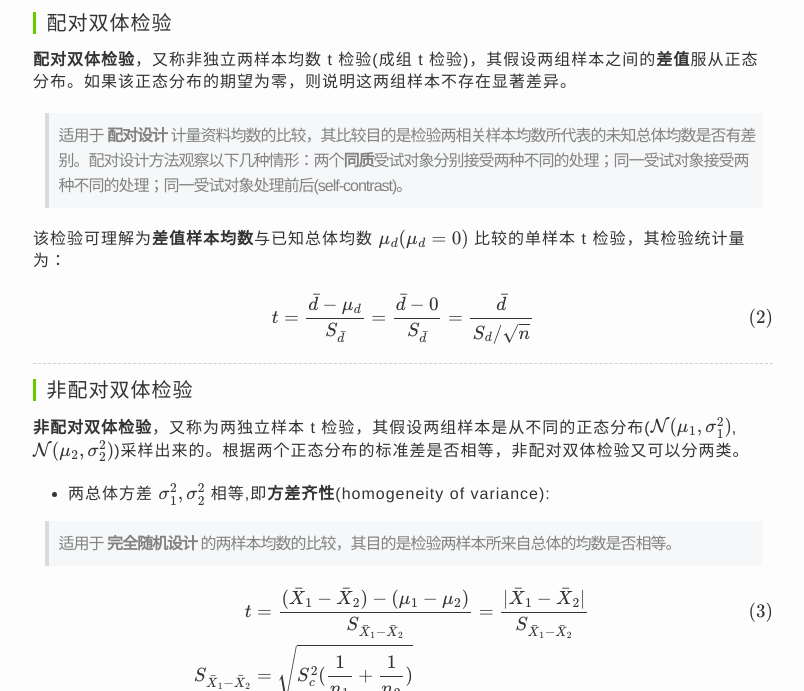
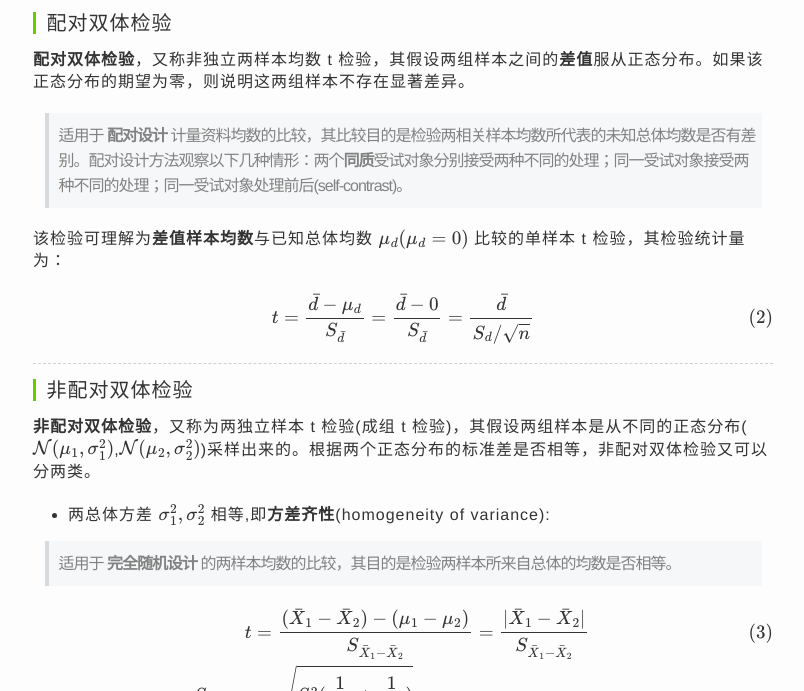
Before and after one commit to charleshm/charleshm.github.io, a Jekyll site: the page built from _posts/2016-03-23-Hypothesis-Testing.md, in a window 1280 px wide and 900 px high, scrolled down 2943 px, cut to the strip 209-900 px from the top of the window. Shown: the whole strip, without its empty margins (237-1041 px from the left). Built offline with Jekyll 4.4.1, drawn with Linux system fonts in a browser that asks for light colours; some web fonts are replaced; formulas are drawn with MathJax 3; comment, search, counter and statistics services are not loaded; part of the change alters nothing that is shown.

```diff
--- a/_posts/2016-03-23-Hypothesis-Testing.md
+++ b/_posts/2016-03-23-Hypothesis-Testing.md
@@ -73,7 +73,7 @@ $$t = \frac{\bar{X}-\mu_0}{S/\sqrt{n}} \tag{1}$$
 ----------
 
 #### 配对双体检验
-**配对双体检验**，又称非独立两样本均数 t 检验(成组 t 检验)，其假设两组样本之间的**差值**服从正态分布。如果该正态分布的期望为零，则说明这两组样本不存在显著差异。
+**配对双体检验**，又称非独立两样本均数 t 检验，其假设两组样本之间的**差值**服从正态分布。如果该正态分布的期望为零，则说明这两组样本不存在显著差异。
 
 > 适用于 **配对设计** 计量资料均数的比较，其比较目的是检验两相关样本均数所代表的未知总体均数是否有差别。配对设计方法观察以下几种情形：两个**同质**受试对象分别接受两种不同的处理；同一受试对象接受两种不同的处理；同一受试对象处理前后(self-contrast)。
 
@@ -84,7 +84,7 @@ $$t = \frac{\bar{d}-\mu_d}{S_{\bar{d}}}=\frac{\bar{d}-0}{S_{\bar{d}}}=\frac{\bar
 ----------
 
 #### 非配对双体检验
-**非配对双体检验**，又称为两独立样本 t 检验，其假设两组样本是从不同的正态分布($\mathcal{N}(\mu_1,\sigma_1^2)$,$\mathcal{N}(\mu_2,\sigma_2^2)$)采样出来的。根据两个正态分布的标准差是否相等，非配对双体检验又可以分两类。
+**非配对双体检验**，又称为两独立样本 t 检验(成组 t 检验)，其假设两组样本是从不同的正态分布($\mathcal{N}(\mu_1,\sigma_1^2)$,$\mathcal{N}(\mu_2,\sigma_2^2)$)采样出来的。根据两个正态分布的标准差是否相等，非配对双体检验又可以分两类。
 
  - 两总体方差 $\sigma_1^2,\sigma_2^2$ 相等,即**方差齐性**(homogeneity of variance):
 
```
